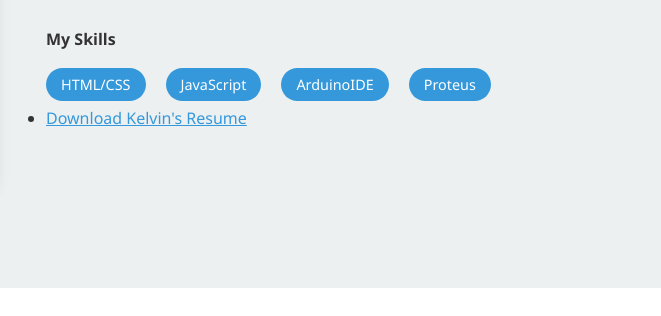
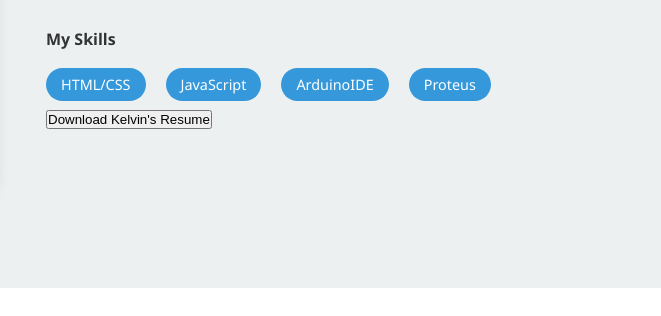
Before and after one commit to Tindah01/Tindah-portfolio, a plain HTML site: page index.html in a window 1280 px wide. Shown: the part 1282-1598 px from the top of the page, 619-1280 px from the left. Drawn offline with Linux system fonts and the light colour scheme.

Commit message:
Update index.html

```diff
--- a/index.html
+++ b/index.html
@@ -60,9 +60,12 @@
                         <span class="skill-tag">Proteus</span>
 
                     </div>
-                    <ul>
-    <li><a href="docs/Kelvin .M .Kisilu.CV.pdf" download="Kelvin_Kisilu_CV.pdf">Download Kelvin's Resume</a></li>
-</ul>
+                    <button>
+  <a href="docs/Kelvin .M .Kisilu.CV.pdf" download="Kelvin_Kisilu_CV.pdf" style="display:block; text-decoration:none; color:inherit;">
+    Download Kelvin's Resume
+  </a>
+</button>
+
 
                 </div>
             </div>
```
